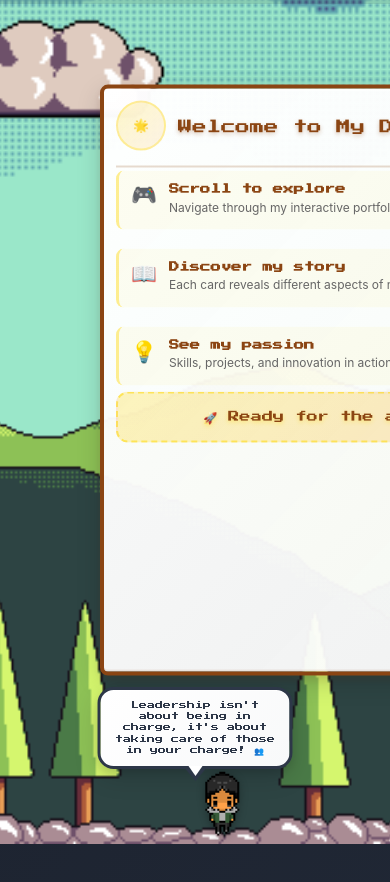
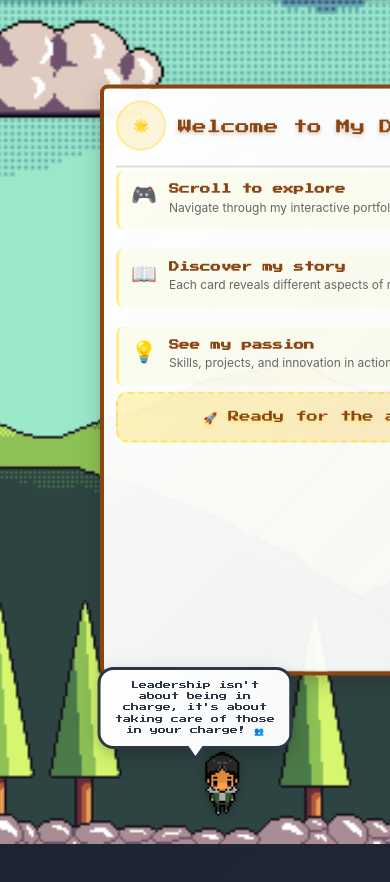
Before and after one commit to zapicojunredexter/portfolio, a React (Create React App) app: page / in a window 390 px wide. Shown: the top 882 px of the page. Built offline with nearby package versions, Linux system fonts and the light colour scheme.

Commit message:
fixed viewport height issue

```diff
--- a/public/index.html
+++ b/public/index.html
@@ -3,7 +3,7 @@
   <head>
     <meta charset="utf-8" />
     <link rel="icon" href="%PUBLIC_URL%/favicon.ico" />
-    <meta name="viewport" content="width=device-width, initial-scale=1" />
+    <meta name="viewport" content="width=device-width, initial-scale=1, viewport-fit=cover" />
     <meta name="theme-color" content="#000000" />
     <!-- Google Fonts - Press Start 2P for retro gaming feel -->
     <link rel="preconnect" href="https://fonts.googleapis.com">
--- a/src/App.css
+++ b/src/App.css
@@ -42,6 +42,8 @@ body {
   left: 0;
   width: 100vw;
   height: 100vh;
+  height: 100dvh; /* Dynamic viewport height for better mobile support */
+  height: calc(var(--vh, 1vh) * 100); /* Custom property fallback for older browsers */
   max-height: 100;
   z-index: 10;
   overflow: hidden;
@@ -265,11 +267,35 @@ body {
 /* Person Character - stays centered */
 .person-character {
   position: absolute;
-  bottom: 0;
+  bottom: 20px; /* Elevated from bottom to avoid Safari toolbar */
   left: 50%;
   transform: translateX(-50%);
   z-index: 25;
   /* Removed transition for instant flip response */
+}
+
+/* Enhanced mobile positioning for person character */
+@media (max-width: 768px) {
+  .person-character {
+    bottom: max(20px, env(safe-area-inset-bottom, 20px));
+  }
+}
+
+/* iOS Safari specific adjustments */
+@supports (-webkit-touch-callout: none) {
+  .person-character {
+    bottom: max(30px, env(safe-area-inset-bottom, 30px));
+  }
+
+  @media (max-width: 768px) {
+    .person-character {
+      bottom: max(40px, calc(env(safe-area-inset-bottom, 20px) + 20px));
+    }
+
+    .chat-bubble {
+      bottom: max(115px, calc(env(safe-area-inset-bottom, 20px) + 95px));
+    }
+  }
 }
 
 .person-sprite {
@@ -367,7 +393,7 @@ body {
 /* Chat Bubble */
 .chat-bubble {
   position: absolute;
-  bottom: 95px; /* Position above character */
+  bottom: 115px; /* Position above character (adjusted for new character position) */
   left: 50%;
   transform: translateX(-50%);
   z-index: 30;
@@ -470,7 +496,7 @@ body {
 /* Mobile responsive chat bubble */
 @media (max-width: 768px) {
   .chat-bubble {
-    bottom: 75px; /* Adjust for mobile character position */
+    bottom: max(95px, calc(env(safe-area-inset-bottom, 20px) + 75px)); /* Adjust for mobile character position and safe area */
   }
 
   .chat-bubble-content {
@@ -2794,8 +2820,10 @@ body {
   }
 
   /* Disable Mario game animations for reduced motion */
-  .mario-game-scene {
+  .mario-game-scene * {
     /* Forest background images remain visible for accessibility */
+    animation-duration: 0.01ms !important;
+    animation-iteration-count: 1 !important;
   }
 
   .parallax-layer {
--- a/src/App.tsx
+++ b/src/App.tsx
@@ -219,6 +219,26 @@ function App() {
 
     return () => clearTimeout(initialChatTimeout);
   }, [getRandomMessage]);
+
+  // Handle viewport height for mobile browsers (Safari toolbar issue)
+  useEffect(() => {
+    const setViewportHeight = () => {
+      const vh = window.innerHeight * 0.01;
+      document.documentElement.style.setProperty('--vh', `${vh}px`);
+    };
+
+    // Set initial viewport height
+    setViewportHeight();
+
+    // Update on resize (handles Safari toolbar show/hide)
+    window.addEventListener('resize', setViewportHeight);
+    window.addEventListener('orientationchange', setViewportHeight);
+
+    return () => {
+      window.removeEventListener('resize', setViewportHeight);
+      window.removeEventListener('orientationchange', setViewportHeight);
+    };
+  }, []);
 
   // Mouse tracking and scroll-based 3D animation
   useEffect(() => {
```
